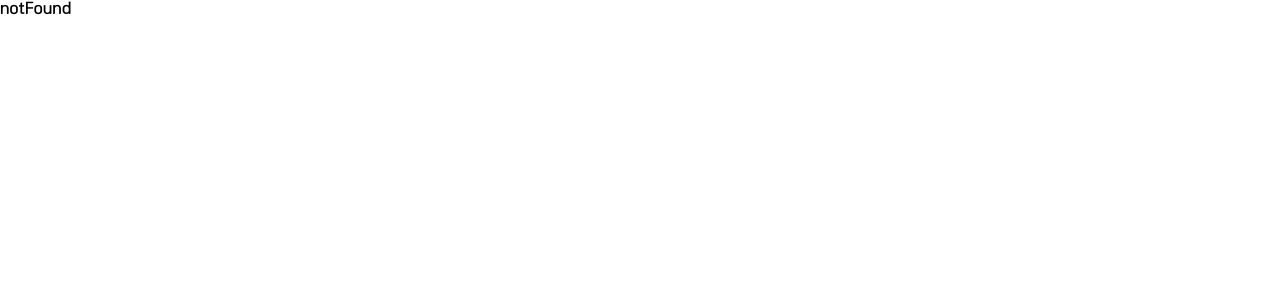
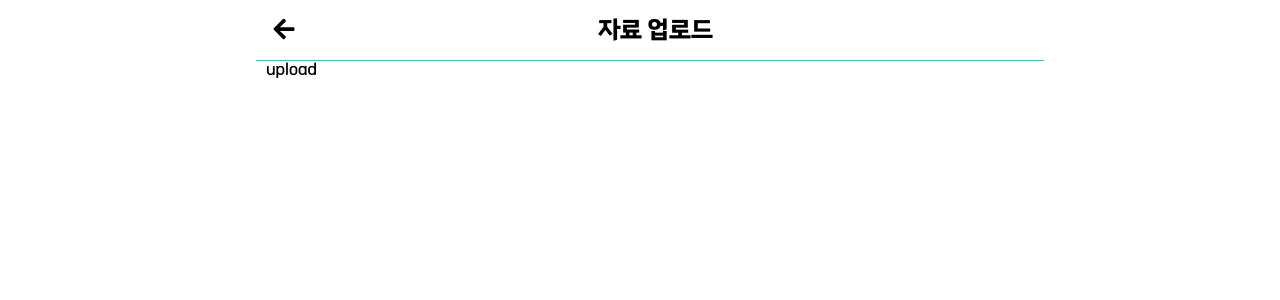
Before and after one commit to mauercho/StudyingWithListening, a React (Create React App) app in the folder front/: page /upload in a window 1280 px wide. Shown: the top 300 px of the page. Built offline with nearby package versions, Linux system fonts and the light colour scheme.

Commit message:
Feat: BackButtonTitle에서 Routes별로 제목 설정 TitleLayout과 Upload 페이지 CSS 작업

```diff
--- a/front/src/App.jsx
+++ b/front/src/App.jsx
@@ -2,6 +2,7 @@ import React, { Suspense, lazy, useEffect } from 'react'
 
 import { Routes, Route, useLocation } from 'react-router-dom'
 
+import routes from './routes'
 import TitleLayout from './layouts/TitleLayout'
 import Home from './pages/home'
 import Layout from './layouts/Layout'
@@ -21,7 +22,13 @@ function App() {
           <Route path="/" element={<Home />} />
         </Route>
         <Route element={<TitleLayout />}>
-          {/* 타이틀이 필요한 page */}
+          {routes.map(({ path, element, title }) => (
+            <Route
+              key={path}
+              path={path}
+              element={React.cloneElement(element, { title })}
+            />
+          ))}
         </Route>
         <Route path="*" element={<NotFound />} />
       </Routes>
--- a/front/src/components/BackButtonTitle.jsx
+++ b/front/src/components/BackButtonTitle.jsx
@@ -5,13 +5,14 @@ import { useNavigate } from 'react-router-dom'
 
 import { FaArrowLeft } from 'react-icons/fa'
 
-const Container = styled.div`
+const Container = styled.header`
   width: 100%;
   height: 60px;
-  padding: 10px;
+  padding: 0px 10px;
   display: flex;
   justify-content: space-between;
   align-items: center;
+  border-bottom: 1px solid ${({theme}) => theme.color.primary};
 `
 
 const Space = styled.div`
@@ -28,6 +29,7 @@ const BackButton = styled.button`
 
 const Title = styled.span`
   font-size: ${({ theme }) => theme.font.size['2xl']};
+  font-weight: ${({ theme }) => theme.font.weight.bold};
 `
 
 export default function BackButtonTitle({ title = '제목', ...props }) {
--- a/front/src/layouts/Layout.jsx
+++ b/front/src/layouts/Layout.jsx
@@ -9,22 +9,19 @@ const Container = styled.div`
   max-width: 768px;
   min-width: 320px;
   min-height: 100vh;
+  display: flex;
+  flex-direction: column;
+`
 
-  @media (min-width: 320px) and (max-width: 480px) {
-    max-width: 100%;
-  }
-
-  @media (min-width: 481px) and (max-width: 768px) {
-    /* 스타일 설정 */
-  }
+const Player = styled.div`
+  height: 65px;
 `
 
 export default function Layout() {
   return (
-    <div>
-      <Container>
-        <Outlet />
-      </Container>
-    </div>
+    <Container>
+      <Outlet />
+      <Player></Player>
+    </Container>
   )
 }
--- a/front/src/layouts/TitleLayout.jsx
+++ b/front/src/layouts/TitleLayout.jsx
@@ -1,16 +1,42 @@
-import React from 'react'
+import React from 'react';
+import styled from '@emotion/styled';
+import { Outlet, useLocation } from 'react-router-dom';
 
-import styled from '@emotion/styled'
+import routes from '../routes';
+import BackButtonTitle from '../components/BackButtonTitle';
+
+const Container = styled.main`
+  margin: auto;
+  max-width: 768px;
+  min-width: 320px;
+  min-height: 100vh;
+  display: flex;
+  flex-direction: column;
+`;
 
 const Main = styled.div`
-  width: 100%;
-  max-width: 1200px;
-  margin: 0 auto;
-  padding: 10px;
-  min-width: 320px;
+  padding: 0px 10px;
+  flex: 1;
+  overflow-y: auto;
+`;
+
+const Player = styled.div`
+  height: 65px;
 `
 
+
 export default function TitleLayout() {
+  const location = useLocation();
+  const currentRoute = routes.find((route) => route.path === location.pathname);
+  const title = currentRoute ? currentRoute.title : '';
 
-  return <Main></Main>
+  return (
+    <Container>
+      <BackButtonTitle title={title} />
+      <Main>
+        <Outlet />
+      </Main>
+      <Player></Player>
+    </Container>
+  );
 }
--- a/front/src/pages/home.jsx
+++ b/front/src/pages/home.jsx
@@ -1,12 +1,9 @@
 import React from 'react'
-
 import styled from '@emotion/styled'
 
 import HomeMenu from '../components/HomeMenu'
-
 import Logo from '../assets/images/logo.svg'
-import { FaBookMedical } from 'react-icons/fa6'
-import { FaEarListen } from "react-icons/fa6";
+import { FaBookMedical, FaEarListen } from 'react-icons/fa6'
 
 const Container = styled.div`
   padding-top: 30px;
@@ -14,6 +11,7 @@ const Container = styled.div`
   flex-direction: column;
   align-items: center;
   gap: 30px;
+  flex: 1;
 `
 
 const Text = styled.p`
@@ -23,14 +21,14 @@ const Text = styled.p`
 
 const Menus = styled.ul`
   width: 100%;
-  min-height: 430px;
   display: flex;
   flex-direction: column;
   justify-content: center;
   gap: 10px;
+  flex: 1;
 `
 
-export default function home() {
+export default function Home() {
   return (
     <Container>
       <img src={Logo} alt="logo.svg" width={133} height={72} />
@@ -40,13 +38,13 @@ export default function home() {
           icon={<FaBookMedical size={24} />}
           title="자료 업로드"
           subTitle="학습할 자료를 업로드"
-          url='upload'
+          url="upload"
         />
         <HomeMenu
           icon={<FaEarListen size={24} />}
           title="학습 목록"
           subTitle="학습 목록 보기"
-          url='list'
+          url="list"
         />
       </Menus>
     </Container>
--- a/front/src/pages/notFound.jsx
+++ b/front/src/pages/notFound.jsx
@@ -1,6 +1,6 @@
 import React from 'react'
 
-export default function notFound() {
+export default function NotFound() {
   return (
     <div>notFound</div>
   )
--- /dev/null
+++ b/front/src/pages/upload.jsx
@@ -0,0 +1,15 @@
+import React from 'react'
+
+import styled from '@emotion/styled'
+
+const Container = styled.div`
+  display: flex;
+  align-items: center;
+  height: 100%;
+`
+
+export default function Upload() {
+  return (
+    <Container>upload</Container>
+  )
+}
--- /dev/null
+++ b/front/src/routes.js
@@ -0,0 +1,10 @@
+// src/routes.js
+import React, { lazy } from 'react';
+
+const Upload = lazy(() => import('./pages/upload'));
+
+const routes = [
+  { path: '/upload', element: <Upload />, title: '자료 업로드' },
+];
+
+export default routes;
```
